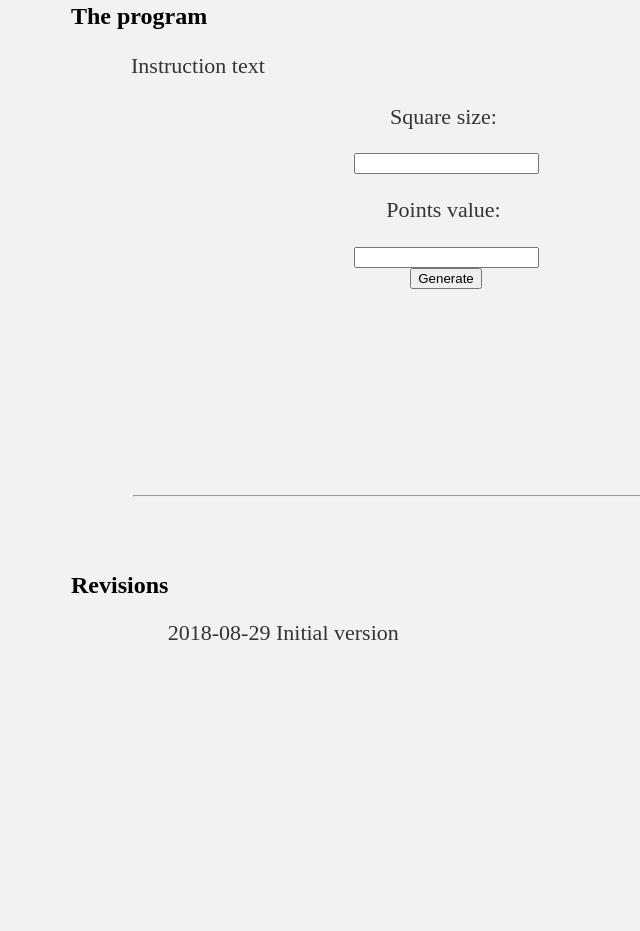
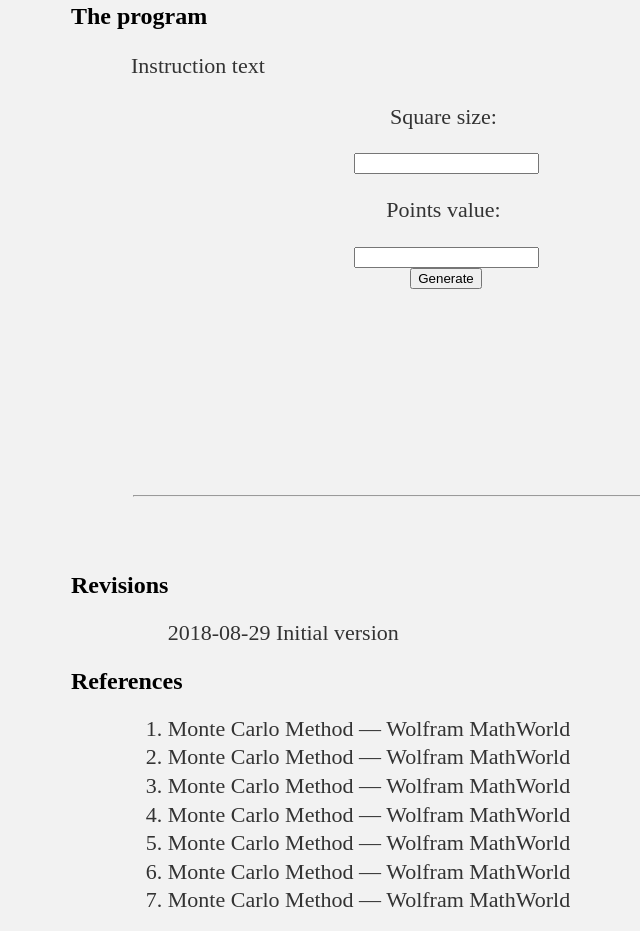
Before and after one commit to amiloszewicz/pi-montecarlo, a website built with webpack: page src/index.html in a window 1280 px wide. Shown: the part 1528-2459 px from the top of the page, without its empty margins (194-834 px from the left). Before the commit the page ends 2192 px from the top, so only its background shows below. Built offline with nearby package versions, Linux system fonts and the light colour scheme.

Commit message:
feat references html

```diff
--- a/src/index.html
+++ b/src/index.html
@@ -94,6 +94,26 @@
         <li><time datetime="2018-08-29">2018-08-29</time> Initial version</li>
       </ol>
     </section>
+
+    <section id="references">
+      <h2 class="section_title">References</h2>
+      <ol>
+        <li><a href="http://wazniak.mimuw.edu.pl/images/4/4a/Pr-1st-1.1-m06-lab.pdf">Monte Carlo Method — Wolfram
+            MathWorld</a></li>
+        <li><a href="http://wazniak.mimuw.edu.pl/images/4/4a/Pr-1st-1.1-m06-lab.pdf">Monte Carlo Method — Wolfram
+            MathWorld</a></li>
+        <li><a href="http://wazniak.mimuw.edu.pl/images/4/4a/Pr-1st-1.1-m06-lab.pdf">Monte Carlo Method — Wolfram
+            MathWorld</a></li>
+        <li><a href="http://wazniak.mimuw.edu.pl/images/4/4a/Pr-1st-1.1-m06-lab.pdf">Monte Carlo Method — Wolfram
+            MathWorld</a></li>
+        <li><a href="http://wazniak.mimuw.edu.pl/images/4/4a/Pr-1st-1.1-m06-lab.pdf">Monte Carlo Method — Wolfram
+            MathWorld</a></li>
+        <li><a href="http://wazniak.mimuw.edu.pl/images/4/4a/Pr-1st-1.1-m06-lab.pdf">Monte Carlo Method — Wolfram
+            MathWorld</a></li>
+        <li><a href="http://wazniak.mimuw.edu.pl/images/4/4a/Pr-1st-1.1-m06-lab.pdf">Monte Carlo Method — Wolfram
+            MathWorld</a></li>
+      </ol>
+    </section>
   </main>
   <script src="main.js"></script>
 </body>
```
